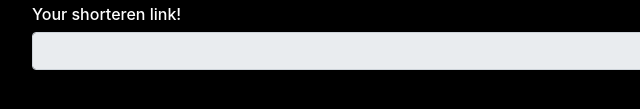
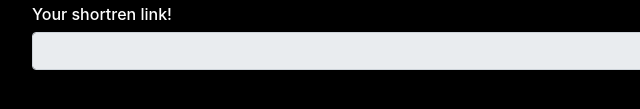
Before and after one commit to mouadTaoussi/minurl, a website: page Public/index.html in a window 1280 px wide. Shown: the part 255-364 px from the top of the page, 296-936 px from the left. Drawn offline with nearby package versions, Linux system fonts and the light colour scheme.

```diff
--- a/Public/index.html
+++ b/Public/index.html
@@ -20,7 +20,7 @@
 	</div>
 
 	<div class="output_area">
-		<h6 class="m-2">Your shorteren link!</h6>
+		<h6 class="m-2">Your shortren link!</h6>
 		<input class="form-control m-2" type="text" id="shorteren" name="name" disabled value="">
 	</div>
 	<style>
```
